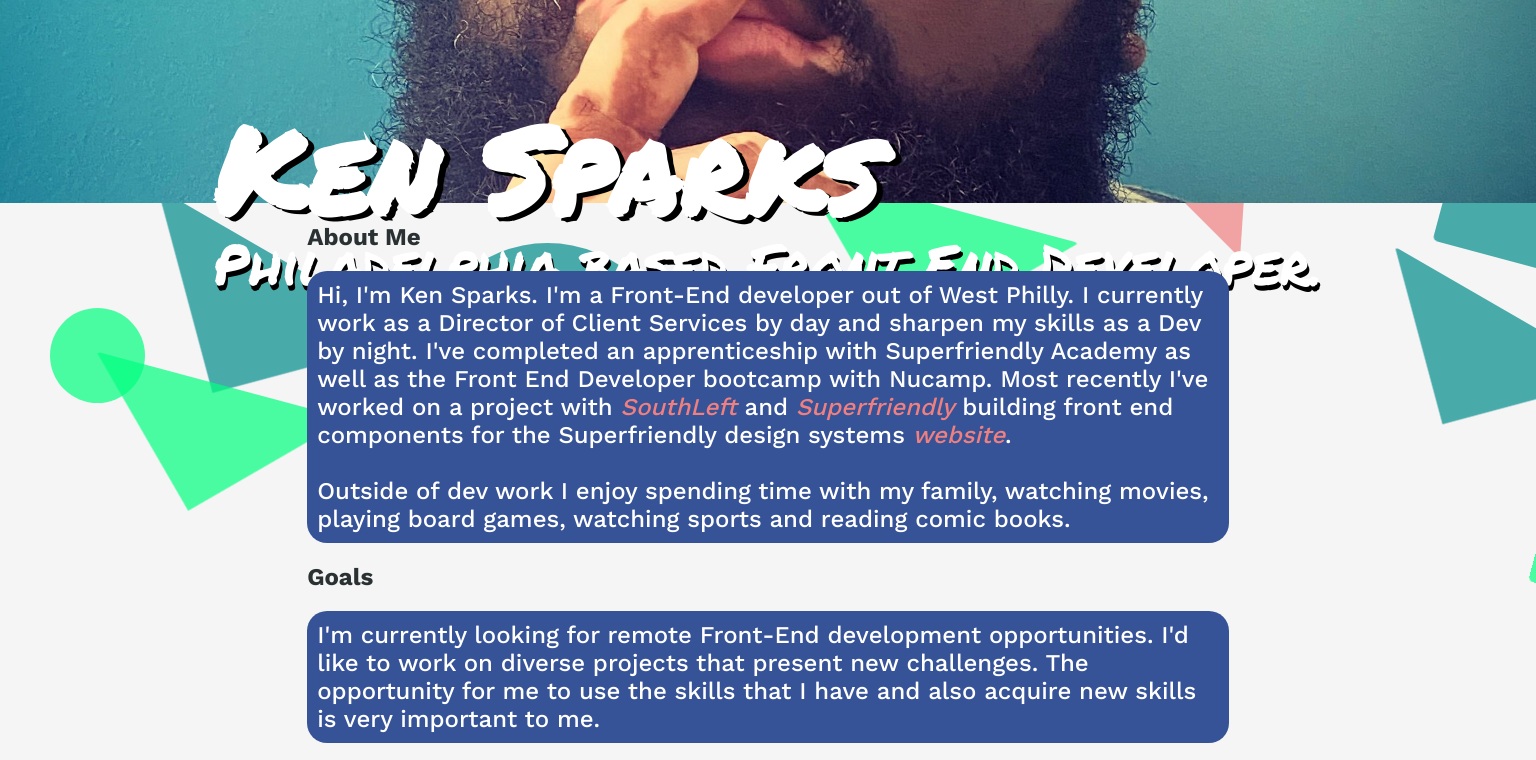
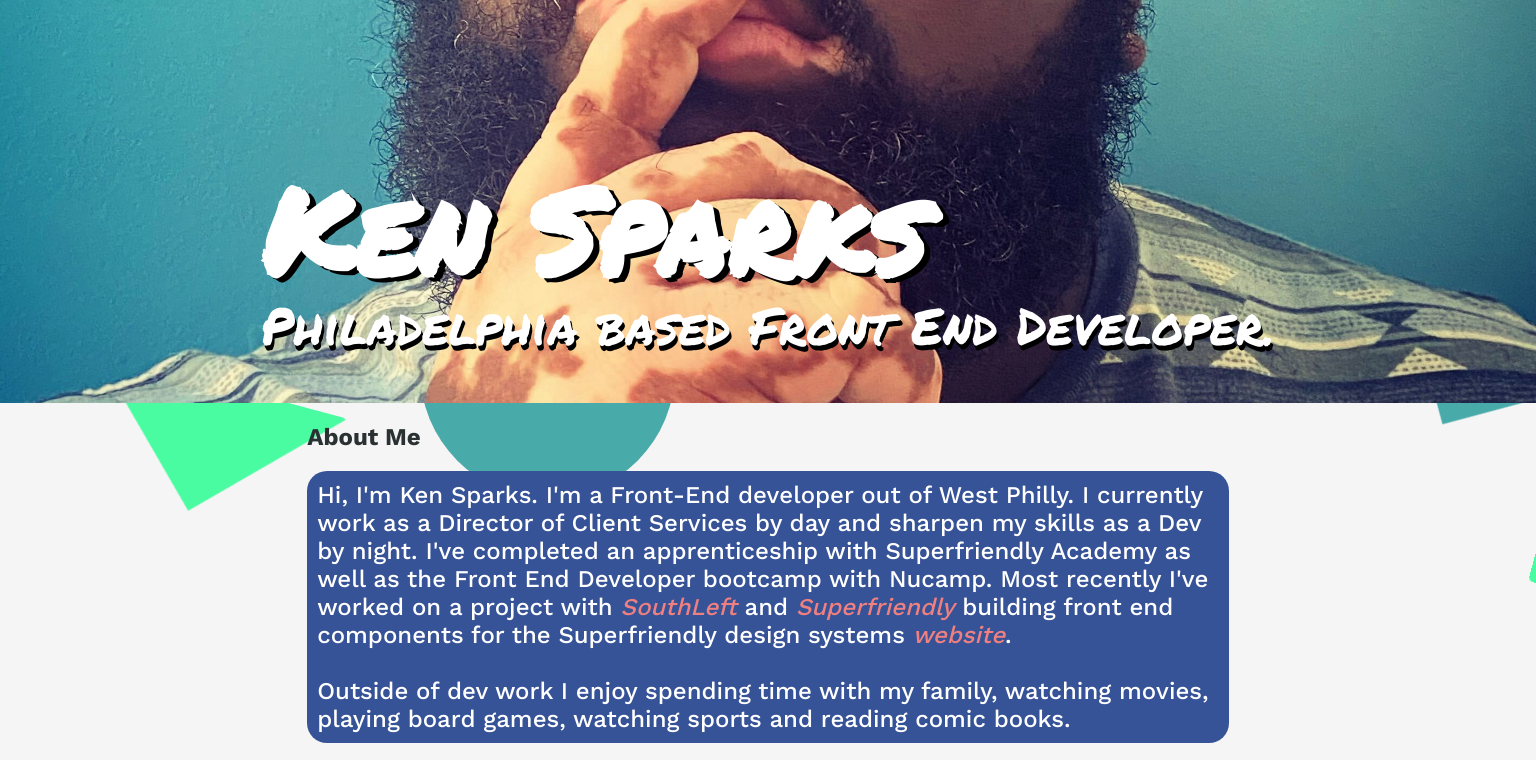
Before and after one commit to KenSparks-Dev/portfolio, a plain HTML site: page index.html in a window 1536 px wide. Shown: the part 597-1357 px from the top of the page. Drawn offline with nearby package versions, Linux system fonts and the light colour scheme.

Commit message:
crashing text bug fix

```diff
--- a/css/home-landing-page.scss
+++ b/css/home-landing-page.scss
@@ -153,7 +153,7 @@ body {
 @media(min-width: 1440px) {
   .landing-page {
     background-position-y: -190px;
-    height: 100vh;
+    height: 1000px;
     margin: 0px;
     width: 100%;
 
@@ -169,7 +169,7 @@ body {
     }
 
     &__text__subtitle  {
-      font-size: 3.5em;
+      font-size: 3.2em;
       text-shadow: 2px 5px black;
     }
   }
```
Also changed, not shown: contact-form.html (+2 -1 lines), index.html (+2 -1 lines), projects.html (+2 -1 lines), css/home-landing-page.css, 2 other files.
